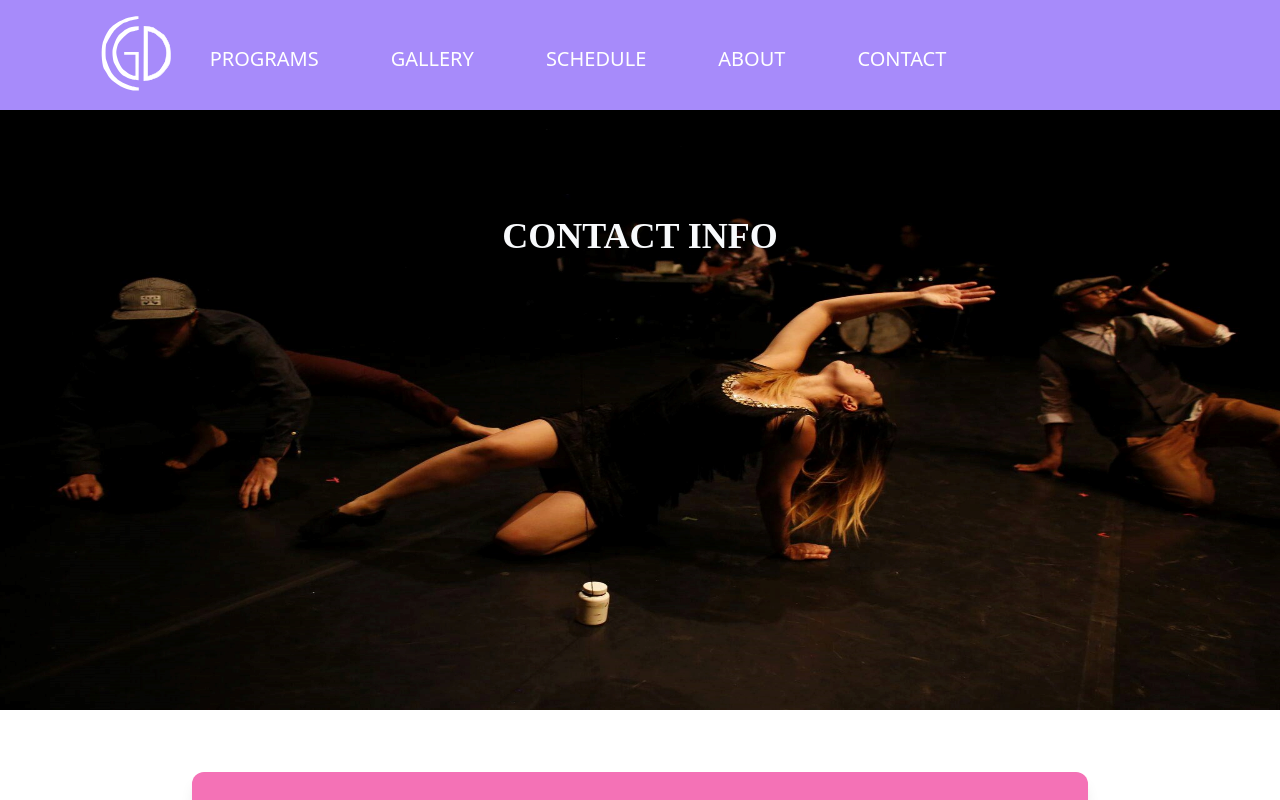
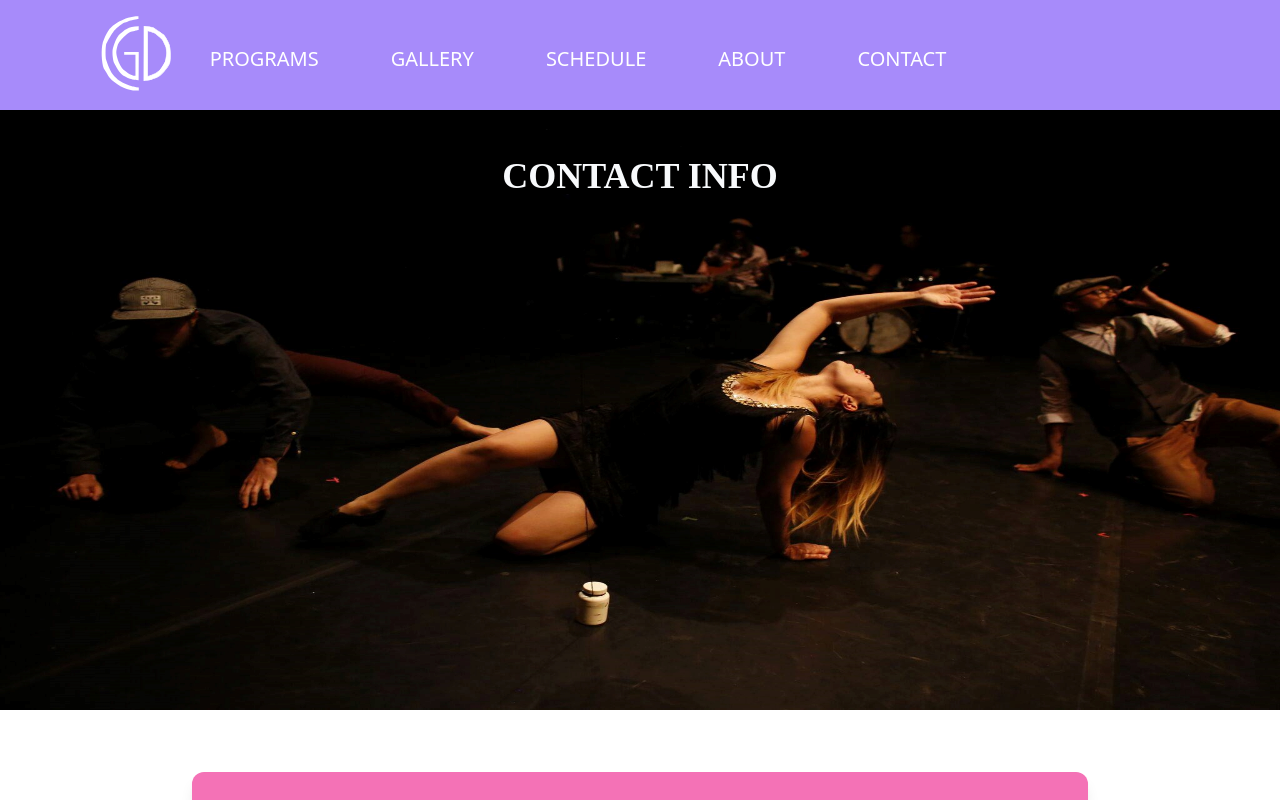
Before and after one commit to chad-cervantes/cpnt265-final-capstone-project, a SvelteKit app: page /contact in a window 1280 px wide. Shown: the top 800 px of the page. Built offline with nearby package versions, Linux system fonts and the light colour scheme; some icons are missing.

Commit message:
ensured that hero-section title were aligned the same

```diff
--- a/src/routes/about/+page.svelte
+++ b/src/routes/about/+page.svelte
@@ -3,7 +3,7 @@
   <div class="grid grid-cols-3 grid-rows-2">
     <img src='images/gallery/gallery-photo-3.jpg' alt='studio choreography' class="col-span-full col-start-1 row-start-1 row-span-full w-screen h-[600px]">
 
-    <div class="lg:h-max-[60%] z-10 bg-secondary-100 col-start-2 row-start-2 row-span-full text-slate-50 self-end p-4 overflow-hidden m-auto relative mb-[430px] mt-[-270px]">
+    <div class="lg:h-max-[60%] z-10 bg-secondary-100 col-start-2 row-start-2 row-span-full text-slate-50 self-end p-4 overflow-hidden m-auto relative mt-[-270px]">
       <h3 class="text-4xl pb-2 text-center font-bold m-auto ">ABOUT ME</h3>
     </div>
   </div>
--- a/src/routes/contact/+page.svelte
+++ b/src/routes/contact/+page.svelte
@@ -7,7 +7,7 @@
   <div class="grid grid-cols-3 grid-rows-2 ">
     <img src='images/gallery/gallery-photo-2.jpg' alt='studio choreography' class="col-span-full col-start-1 row-start-1 row-span-full w-screen h-[600px] m-auto">
 
-    <div class="h-max-[60%] z-10 bg-secondary-100 col-start-2 row-start-2 row-span-full text-slate-50 self-end p-4 overflow-hidden m-auto relative mb-[430px] mt-[-270px]">
+    <div class="h-max-[60%] z-10 bg-secondary-100 col-start-2 row-start-2 row-span-full text-slate-50 self-end p-4 overflow-hidden m-auto relative mt-[-270px]">
       <h3 class="text-4xl pb-2 text-center font-bold">CONTACT INFO</h3>
     </div>
   </div>
--- a/src/routes/programs/+page.svelte
+++ b/src/routes/programs/+page.svelte
@@ -10,7 +10,7 @@
     <img src='images/programs/programs-hero-section-image.jpg' alt='studio choreography' class="col-span-full col-start-1 row-start-1 row-span-full w-screen h-[600px]">
 
     <div class="h-max-[60%] z-10 bg-secondary-100 col-start-2 row-start-2 row-span-full text-slate-50 self-end p-4 overflow-hidden m-auto relative mt-[-270px]">
-      <h3 class="flex text-center text-2xl lg:text-4xl pb-2 text-center font-bold">START YOUR DANCE JOURNEY</h3>
+      <h3 class="flex text-center text-3xl pb-2 text-center font-bold">START YOUR DANCE JOURNEY</h3>
       <!-- <p class="flex text-center lg:text-center text-2xl">Join the dance revolution to where every step is a celebration of life!</p> -->
     </div>
 </div>
```
